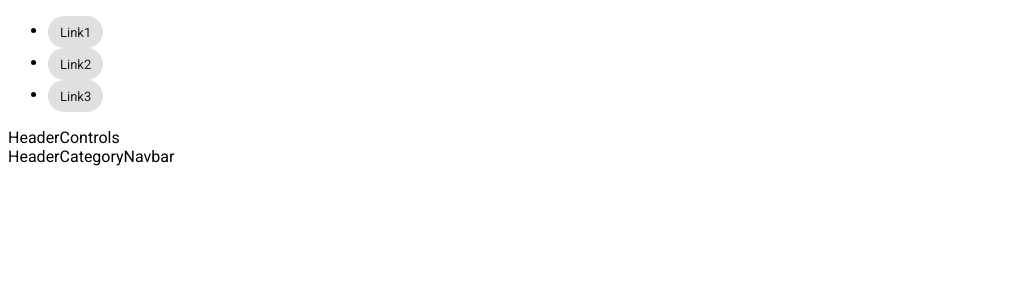
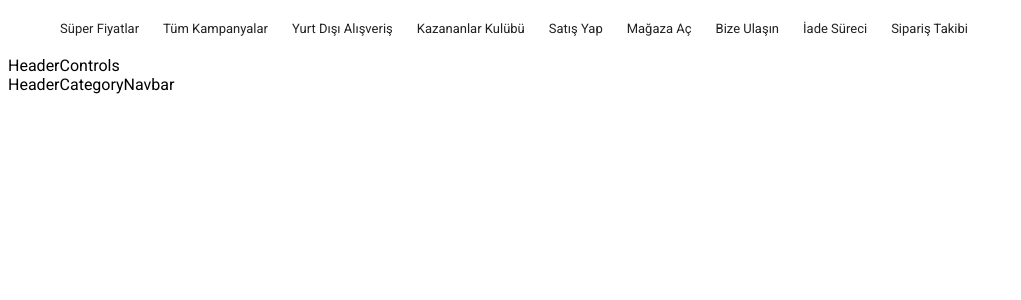
Before and after one commit to brsthegck/shopbasket, a React app: page / in a window 1280 px wide. Shown: the top 300 px of the page, without its empty margins (0-1021 px from the left). Built offline with nearby package versions, Linux system fonts and the light colour scheme.

Commit message:
Enhanced and styled HeaderLinksNavbar

```diff
--- a/src/Header/Header.js
+++ b/src/Header/Header.js
@@ -1,5 +1,5 @@
 import React from 'react';
-import './styles/Header.sass';
+//import './styles/Header.sass';
 
 import { BrowserRouter as Router } from 'react-router-dom';
 
@@ -18,18 +18,48 @@ class Header extends React.Component{
         const testLinksArr = [
             {
                 key: 0,
-                label: 'Link1',
-                to: '/link1'
+                label: 'Süper Fiyatlar',
+                to: '/super-fiyatlar'
             },
             {
                 key: 1,
-                label: 'Link2',
-                to: '/link2'
+                label: 'Tüm Kampanyalar',
+                to: '/tum-kampanyalar'
             },
             {
                 key: 2,
-                label: 'Link3',
-                to: '/link3'
+                label: 'Yurt Dışı Alışveriş',
+                to: '/yurtdisi-alisveris'
+            },
+            {
+                key: 3,
+                label: 'Kazananlar Kulübü',
+                to: '/kazananlar-kulubu',
+            },
+            {
+                key: 4,
+                label: 'Satış Yap',
+                to: '/urun-satmak/kategori-secim'
+            },
+            {
+                key: 5,
+                label: 'Mağaza Aç',
+                to: '/Abonelik',
+            },
+            {
+                key: 6,
+                label: 'Bize Ulaşın',
+                to: '/yardim',
+            },
+            {
+                key: 7,
+                label: 'İade Süreci',
+                to: '/iade'
+            },
+            {
+                key: 8,
+                label: 'Sipariş Takibi',
+                to: '/siparis-takibi'
             }
         ];
 
--- a/src/Header/HeaderLinksNavbar.js
+++ b/src/Header/HeaderLinksNavbar.js
@@ -1,11 +1,39 @@
 import React from 'react';
 import Chip from '@material-ui/core/Chip';
 import Link from 'react-router-dom/Link';
+import { makeStyles } from '@material-ui/core/styles';
+import { grey } from '@material-ui/core/colors';
 
-const HeaderLinksNavbar = props => (<ul className="header-links-navbar">
-{
-    props.linkArr.map(({key, label, to}) => <li key={key}><Chip label={label} component={Link} to={to} clickable/></li>)
+const useStyles = makeStyles({
+    chip: {
+        background: 'transparent',
+        transition: 'none',
+        '&:hover': {
+            background: grey[200],
+        },
+        '&:active': {
+            background: grey[300],
+        },
+        padding: '0 4px',
+        cursor: 'pointer'
+    },
+    container:{
+        display: 'flex',
+        listStyleType: 'none'
+    }
+});
+
+
+export default function HeaderLinksNavbar(props){
+    const classes = useStyles();
+
+    return (
+        <ul className={classes.container}>
+            {props.linkArr.map(({key, label, to}) => (
+                <li key={key}>
+                    <Chip className={classes.chip} label={label} component={Link} to={to} size="small"/>
+                </li>
+            ))}
+        </ul>
+    );
 }
-</ul>);
-
-export default HeaderLinksNavbar;
```
